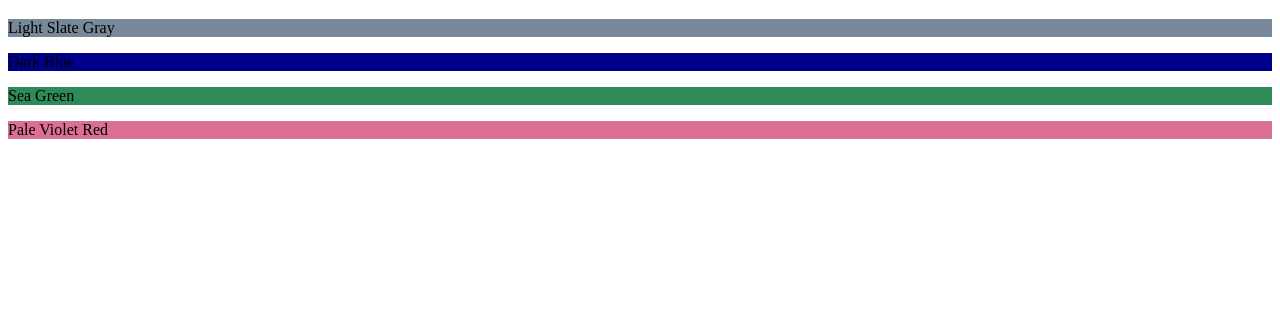
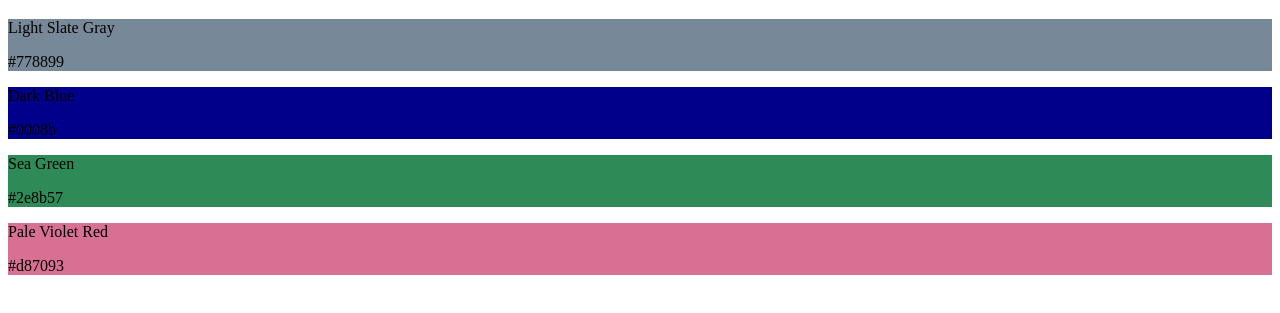
Before and after one commit to JAugustineFlory/WebDesSys, a plain HTML site: page index.html in a window 1280 px wide. Shown: the part 61-374 px from the top of the page. Drawn offline with Linux system fonts and the light colour scheme.

Commit message:
Changes colors in styles.css from names to hex; Adds hex text under each color name in respective divs

```diff
--- a/index.html
+++ b/index.html
@@ -12,15 +12,19 @@
         <article class="color">
             <div class="gray">
                 <p>Light Slate Gray</p>
+                <p>#778899</p>
             </div>
             <div class="blue">
                 <p>Dark Blue</p>
+                <p>#0008b</p>
             </div>
             <div class="green">
                 <p>Sea Green</p>
+                <p>#2e8b57</p>
             </div>
             <div class="pink">
                 <p>Pale Violet Red</p>
+                <p>#d87093</p>
             </div>
         </article>
         <article class="fonts"></article>
--- a/styles.css
+++ b/styles.css
@@ -3,8 +3,8 @@
 
 
 /*Universal Styling*/
-.gray { background-color: lightslategray;}
-.blue {background-color: darkblue;}
-.green {background-color: seagreen;}
-.pink {background-color: palevioletred;}
+.gray { background-color: #778899;}
+.blue {background-color: #00008b;}
+.green {background-color: #2e8b57;}
+.pink {background-color: #d87093;}
 /*
```
